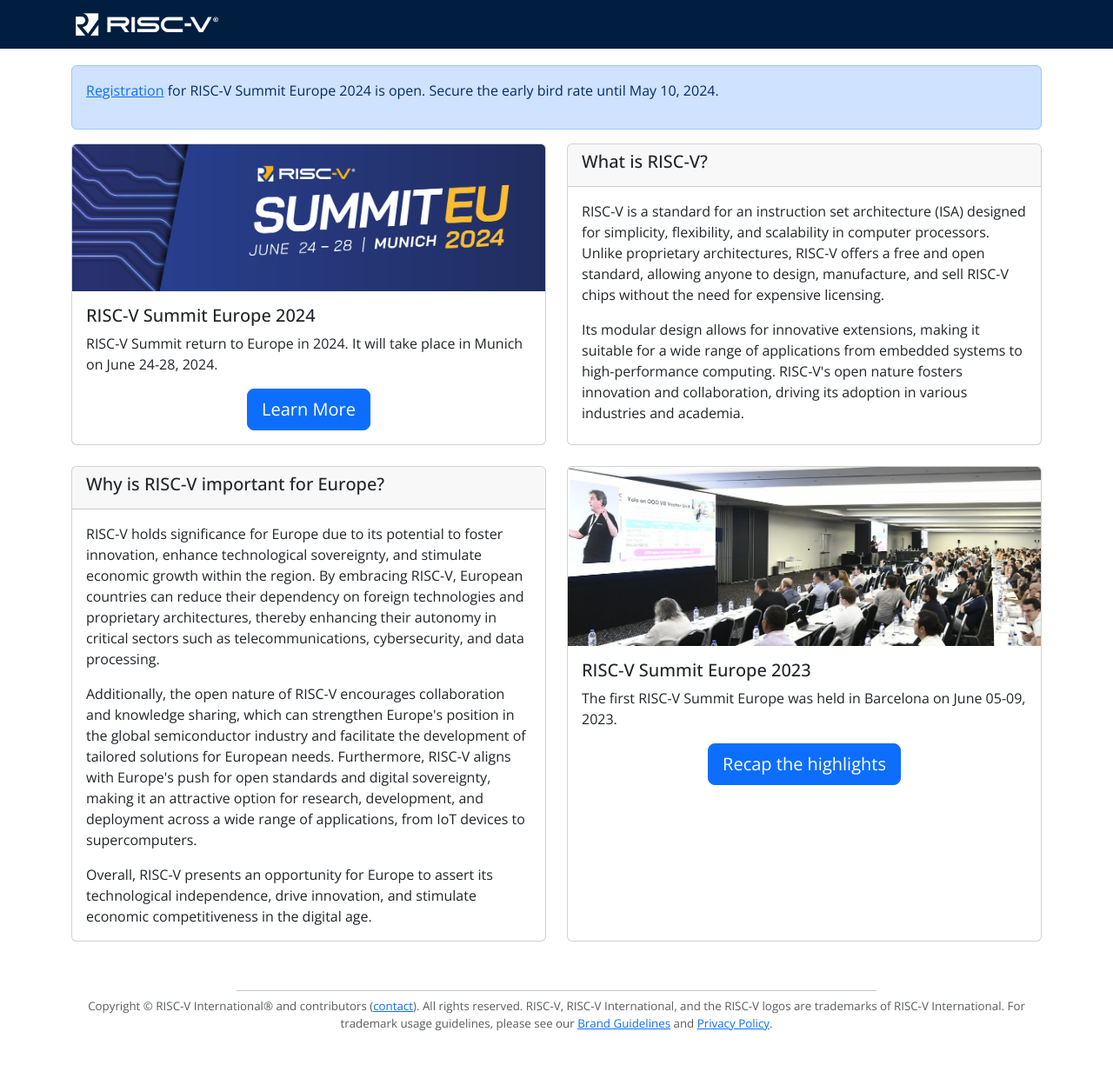
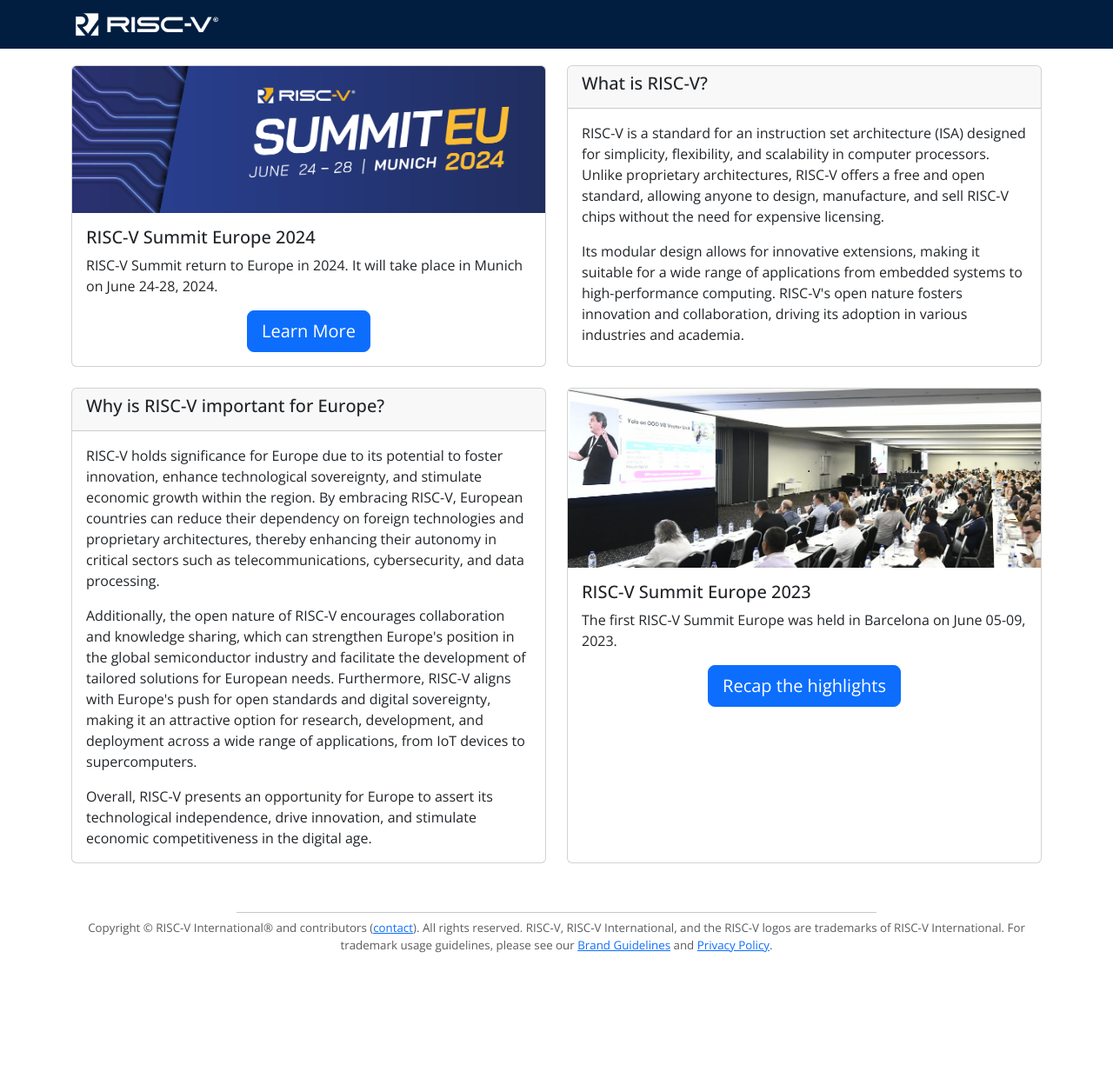
Before and after one commit to riscv-europe/summit-website-development, a Jekyll site: the page built from index.md, in a window 1280 px wide and 1228 px high. Shown: the top 1225 px of the window at 87% size. Built offline with Jekyll 4.4.1, drawn with Linux system fonts in a browser that asks for light colours.

Commit message:
Remove banners

```diff
--- a/index.md
+++ b/index.md
@@ -2,10 +2,6 @@
 title: RISC-V Europe
 layout: default
 ---
-
-<div class="alert alert-primary" role="alert" markdown="1">
-  [Registration](summit/2024/registration) for RISC-V Summit Europe 2024 is open. Secure the early bird rate until May 10, 2024.
-</div>
 
 <div class="row row-cols-1 row-cols-md-2">
   <div class="col mb-4">
```
Also changed, not shown: summit/2024/index.md (+0 -4 lines).
